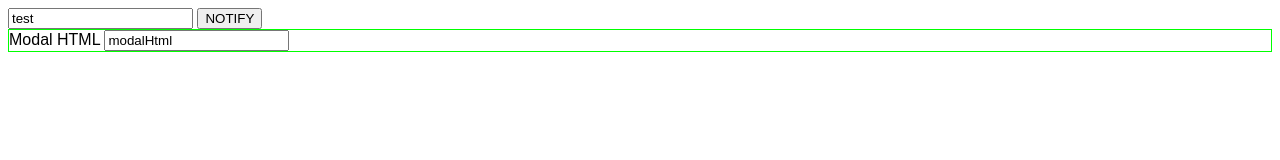
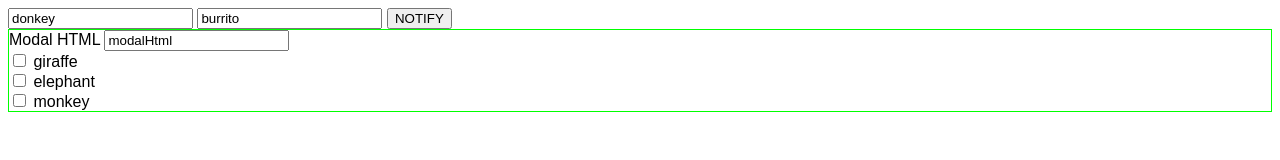
Before and after one commit to ccampos/modalService, a plain HTML site: page index.html in a window 1280 px wide. Drawn offline with Linux system fonts and the light colour scheme.

Commit message:
add animals

```diff
--- a/index.html
+++ b/index.html
@@ -9,7 +9,8 @@
     </head>
 
     <body ng-controller='notifyCtrl'>
-        <input ng-init="message='test'" ng-model="message">
+        <input ng-init="message='donkey'" ng-model="message">
+        <input ng-init="mensaje='burrito'" ng-model="mensaje">
         <button ng-click="callNotify(message)">NOTIFY</button>
         <div ng-include=" 'modal.html' "></div>
     </body>
--- a/scripts/controllers.js
+++ b/scripts/controllers.js
@@ -23,6 +23,15 @@
   ]);
 
   notifyCtrl = function(scope, notifyService) {
+    scope.animals = [
+      {
+        name: 'giraffe'
+      }, {
+        name: 'elephant'
+      }, {
+        name: 'monkey'
+      }
+    ];
     return scope.callNotify = function(msg) {
       return notifyService(msg);
     };
--- a/views/directives/modal.html
+++ b/views/directives/modal.html
@@ -1,4 +1,8 @@
 <form style='border: 1px solid #0f0'>
     <label>Modal HTML</label>
     <input type='text' ng-init='message="modalHtml"' ng-model='message'>
+    <div ng-repeat='animal in animals'>
+        <input type='checkbox' name='animal' value='{{animal.name}}'>
+        <span>{{animal.name}}</span>
+    </div>
 </form>
```
Also changed, not shown: scripts/coffee/controllers.coffee (+7 -0 lines).
